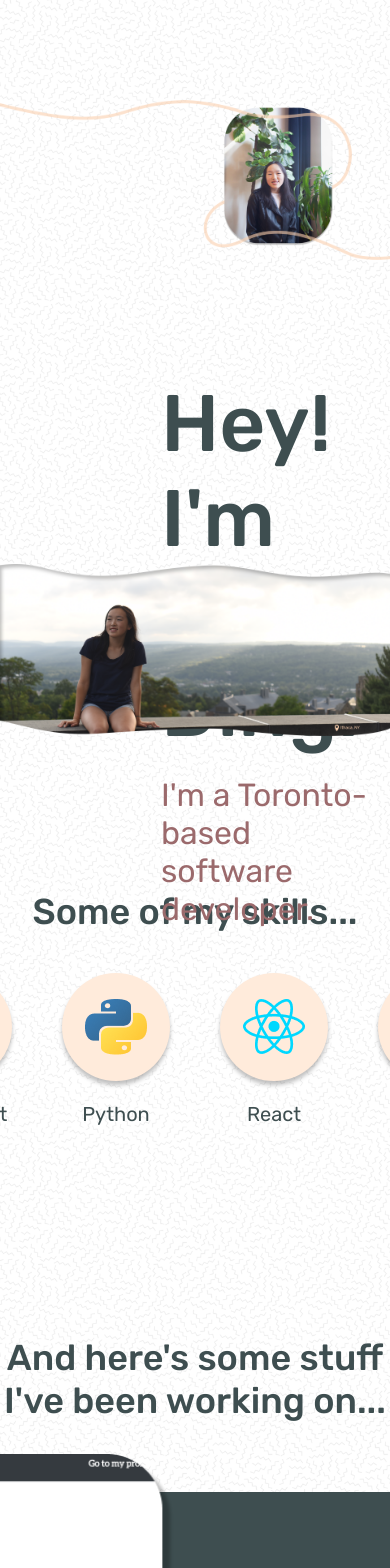
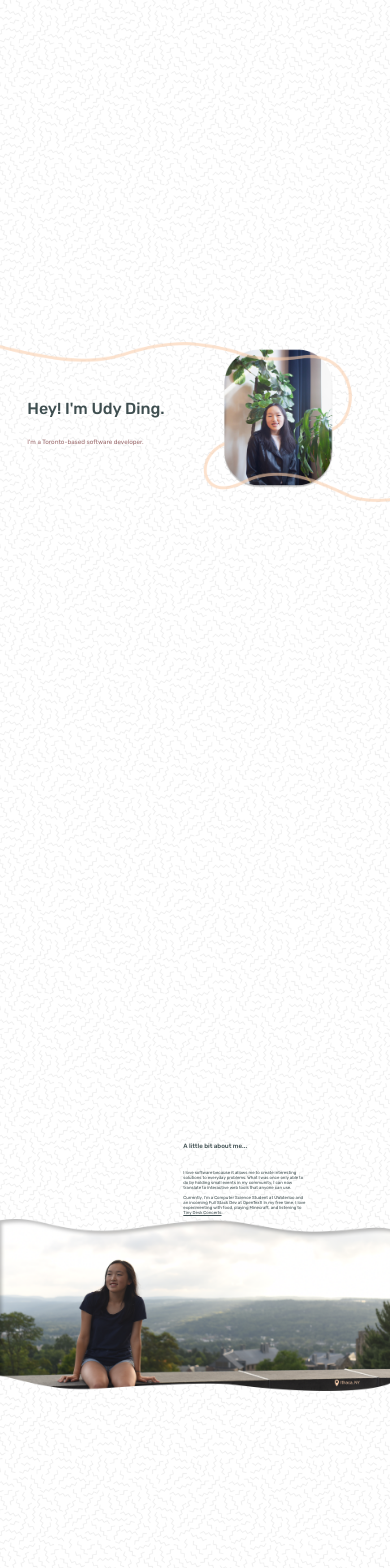
Before and after one commit to udyding/personal-website, a React (Create React App) app: page / in a window 390 px wide. Shown: the top 1568 px of the page. Built offline with nearby package versions, Linux system fonts and the light colour scheme.

Commit message:
added some responsiveness

```diff
--- a/src/components/App.js
+++ b/src/components/App.js
@@ -60,41 +60,40 @@ function App() {
   return (
     <div className={styles.container}>
       <div className={styles.greeting}>
+        <div className={styles.greetingContent}>
+          <div>
             <h1
               style={{
                 fontWeight: "500",
                 color: "#3E4E50",
-            fontSize: "80px",
+                fontSize: "4.1vw",
                 marginBottom: "20px",
               }}
             >
               Hey! I'm Udy Ding.
             </h1>
-        <h3 style={{ fontWeight: "400", color: "#9B6A6C", fontSize: "32px" }}>
+            <h3
+              style={{ fontWeight: "400", color: "#9B6A6C", fontSize: "1.6vw" }}
+            >
               I'm a Toronto-based software developer.
             </h3>
           </div>
+        </div>
         <img className={styles.picture} src={picture} alt="myself" />
+      </div>
       <div className={styles.intro}>
-        <img className={styles.photo} src={photo} alt="myself in ithaca" />
+        <div className={styles.introContent}>
           <div className={styles.subtitle}>A little bit about me...</div>
-        <div
-          className={styles.aboutMe}
-          style={{
-            fontWeight: "400",
-            color: "#3E4E50",
-            fontSize: "20px",
-          }}
-        >
+          <div className={styles.aboutMe}>
             I love software because it allows me to create interesting solutions
-          to everyday problems. What I was once only able to do by holding small
-          events in my community, I can now translate to interactive web tools
-          that anyone can use.
+            to everyday problems. What I was once only able to do by holding
+            small events in my community, I can now translate to interactive web
+            tools that anyone can use.
             <br />
             <br />
-          Currently, I’m a Computer Science Student at UWaterloo and an incoming
-          Full Stack Dev at OpenText! In my free time, I love experimenting with
-          food, playing Minecraft, and listening to{" "}
+            Currently, I’m a Computer Science Student at UWaterloo and an
+            incoming Full Stack Dev at OpenText! In my free time, I love
+            experimenting with food, playing Minecraft, and listening to{" "}
             <a
               href="https://www.youtube.com/watch?v=hxxcEzM8r-4"
               rel="noopener noreferrer"
@@ -105,6 +104,8 @@ function App() {
             </a>
             .
           </div>
+        </div>
+        <img className={styles.photo} src={photo} alt="myself in ithaca" />
       </div>
       <div className={styles.skills}>
         <h1
--- a/src/components/App.module.css
+++ b/src/components/App.module.css
@@ -3,48 +3,64 @@
   background-size: 231px 231px;
   background-repeat: repeat;
   background-attachment: fixed;
+  width: 100vw;
 }
 
 .picture {
+  position: absolute;
   width: 100%;
-  height: 100%;
-  margin-top: 100px;
 }
 
 .greeting {
-  position: absolute;
-  margin-top: 376px;
-  margin-left: 161px;
+  position: relative;
+  display: flex;
+  height: 100vh;
+  width: 100%;
+  align-items: center;
+  box-sizing: border-box;
+}
+
+.greetingContent {
+  display: flex;
+  align-items: center;
+  margin-left: 7%;
 }
 
 .intro {
   position: relative;
-  margin-top: 300px;
+  margin-top: 10%;
+  display: flex;
+  height: 100vh;
+  width: 100%;
+  align-items: center;
+  box-sizing: border-box;
+}
+
+.introContent {
+  align-items: center;
+  margin-left: 47%;
+  margin-top: -30vh;
+  z-index: 1;
 }
 
 .photo {
+  position: absolute;
   width: 100%;
-  height: 100%;
 }
 
 .subtitle {
   font-weight: 500;
   color: #3e4e50;
-  font-size: 30px;
-  position: absolute;
-  top: 151px;
-  left: 948px;
-  bottom: 10px;
+  font-size: 1.6vw;
+  margin-bottom: 20px;
+  width: 100%;
 }
 
 .aboutMe {
   font-weight: 400;
   color: #3e4e50;
-  font-size: 20px;
-  position: absolute;
-  top: 200px;
-  left: 948px;
-  width: 590px;
+  font-size: 1.1vw;
+  width: 32vw;
 }
 
 .skills {
--- a/src/index.css
+++ b/src/index.css
@@ -12,3 +12,7 @@ code {
   font-family: source-code-pro, Menlo, Monaco, Consolas, "Courier New",
     monospace;
 }
+
+body {
+  overflow-x: hidden;
+}
```
Lines whose indentation alone changed are shown as unchanged.
